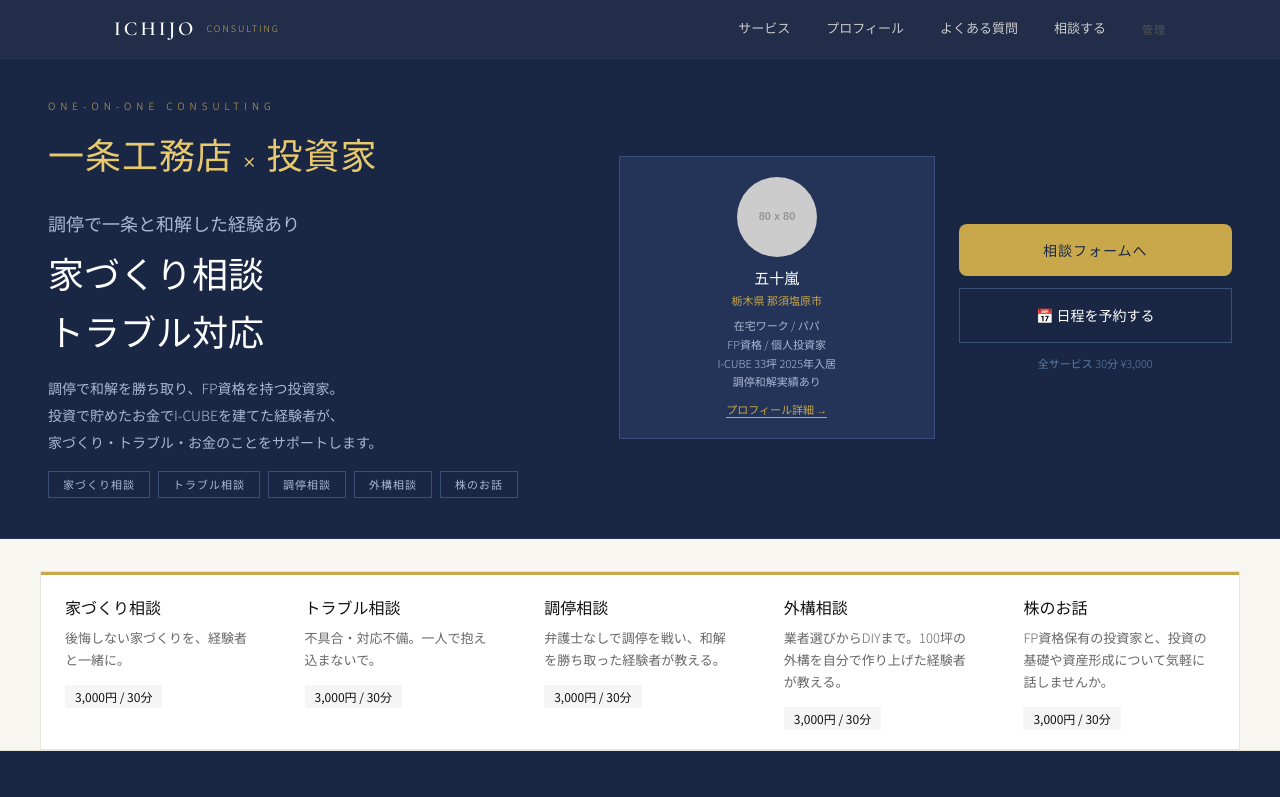
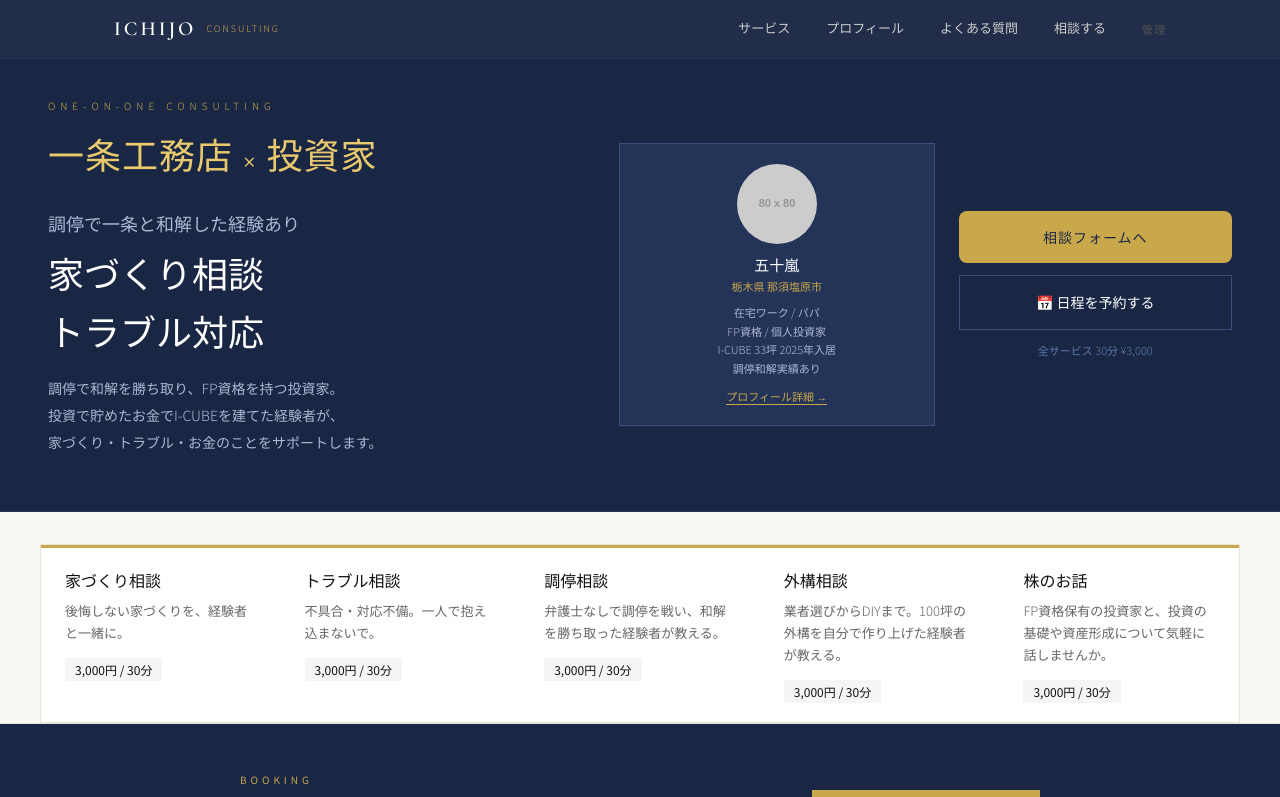
Before and after one commit to tradehant1-cloud/ichijo-consul, a React (Vite) app: page / in a window 1280 px wide. Shown: the top 797 px of the page. Built offline with nearby package versions, Linux system fonts and the light colour scheme.

Commit message:
remove service tags

```diff
--- a/src/App.jsx
+++ b/src/App.jsx
@@ -234,9 +234,6 @@
                     調停で和解を勝ち取り、FP資格を持つ投資家。<br />投資で貯めたお金でI-CUBEを建てた経験者が、<br />家づくり・トラブル・お金のことをサポートします。
                   </p>
                   <div style={{ display: "flex", gap: 8, flexWrap: "wrap" }}>
-                    {["家づくり相談", "トラブル相談", "調停相談", "外構相談", "株のお話"].map((tag) => (
-                      <span key={tag} style={{ fontSize: 11, border: "1px solid #3a4f7a", padding: "4px 14px", color: "#aab8d4", fontWeight: 300, letterSpacing: 1 }}>{tag}</span>
-                    ))}
                   </div>
                 </div>
                 {/* 中央：プロフィールカード */}
```
